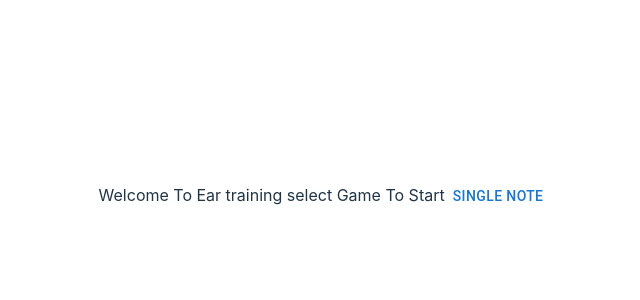
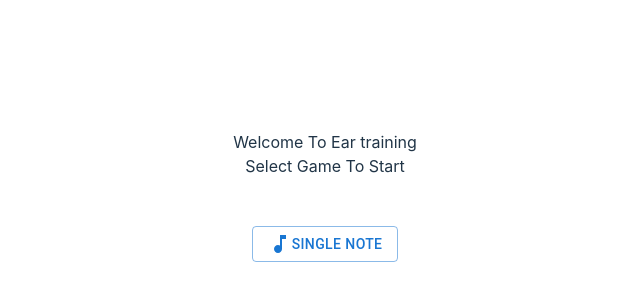
Before and after one commit to jonathanAK/sounds, a React (Vite) app: page / in a window 1280 px wide. Shown: the part 204-504 px from the top of the page, without its empty margins (315-955 px from the left). Built offline with nearby package versions, Linux system fonts and the light colour scheme; no server answers.

Commit message:
added loading phase

```diff
--- a/package.json
+++ b/package.json
@@ -11,6 +11,7 @@
   "dependencies": {
     "@emotion/react": "^11.10.6",
     "@emotion/styled": "^11.10.6",
+    "@mui/icons-material": "^5.11.16",
     "@mui/material": "^5.11.13",
     "jss": "^10.10.0",
     "react": "^18.2.0",
--- a/src/App.jsx
+++ b/src/App.jsx
@@ -1,7 +1,7 @@
 import './App.css';
 import SingleNote from "./pages/singleNote/singleNote.jsx";
 import Start from "./pages/start/start.jsx";
-import {useState} from "react";
+import {useEffect, useState} from "react";
 
 const pages = {
     start: Start,
@@ -9,11 +9,15 @@ const pages = {
 }
 
 function App() {
+    const [soundsLoaded, setSoundsLoaded] = useState(false);
     const [currentPage, setCurrentPage] = useState('start');
     const Page = pages[currentPage];
+
+    useEffect(()=>console.log('sounds loaded: ',soundsLoaded),[soundsLoaded]);
+
   return (
     <div className="App">
-        <Page {...{setCurrentPage}}/>
+        <Page {...{soundsLoaded, setCurrentPage, setSoundsLoaded}}/>
     </div>
   )
 }
--- a/src/pages/singleNote/components/setting/singleNoteSettings.jsx
+++ b/src/pages/singleNote/components/setting/singleNoteSettings.jsx
@@ -14,7 +14,8 @@ function SingleNoteSettings({
                                 octave,
                                 setOctave,
                                 noRepeat,
-                                setNoRepeat
+                                setNoRepeat,
+                                soundsLoaded
                             }) {
     useEffect(() => {
         setPlayableDegrees([1, 3, 5])
@@ -67,7 +68,7 @@ function SingleNoteSettings({
                                                               note={note} degree={key + 1} setNotes={setPlayableDegrees}
                                                               selectedNotes={playableDegrees}/>)}
             </div>
-            <Button onClick={startNewGame} variant="outlined" className={classes.startButton}>Start</Button>
+            <Button onClick={startNewGame} disabled={!soundsLoaded} variant="outlined" className={classes.startButton}>{!!soundsLoaded ? 'Start' : 'Loading'}</Button>
         </div>
     )
 }
--- a/src/pages/singleNote/singleNote.jsx
+++ b/src/pages/singleNote/singleNote.jsx
@@ -3,7 +3,7 @@ import SingleNoteSettings from "./components/setting/singleNoteSettings.jsx";
 import SingleNoteGame from "./components/game/singleNoteGame.jsx";
 import {startSound} from "../../services/midi.js";
 
-function SingleNote({setCurrentPage}) {
+function SingleNote({setCurrentPage, soundsLoaded}) {
     const [showSettings, setShowSettings] = useState(true);
     const [scale, setScale] = useState('C');
     const [playableDegrees, setPlayableDegrees] = useState([1,3,5]);
@@ -32,6 +32,7 @@ function SingleNote({setCurrentPage}) {
                 playableDegrees, setPlayableDegrees,
                 noRepeat, setNoRepeat,
                 octave, setOctave,
+                soundsLoaded
             }}
         /> :
         <SingleNoteGame
--- a/src/pages/start/start.jsx
+++ b/src/pages/start/start.jsx
@@ -1,17 +1,25 @@
 import {startSound} from "../../services/midi.js";
 import {Button} from "@mui/material";
+import MusicNoteIcon from '@mui/icons-material/MusicNote';
 
-function StartPage({setCurrentPage}) {
 
+function StartPage({setCurrentPage, setSoundsLoaded}) {
     const startSingleNote =()=>{
-        startSound({});
+        startSound({onLoaded:()=>setSoundsLoaded(true)});
         setCurrentPage('singleNote');
     };
 
     return <div>
         Welcome To Ear training
-        select Game To Start
-        <Button onClick={startSingleNote}>single Note</Button>
+        <br/>
+        Select Game To Start
+        <br/>
+        <br/>
+        <br/>
+        <Button onClick={startSingleNote} variant={"outlined"}>
+            <MusicNoteIcon/>
+            single Note
+        </Button>
     </div>
 }
 
--- a/src/services/midi.js
+++ b/src/services/midi.js
@@ -6,7 +6,7 @@ const sampleUrls = Object.keys(samples.noteMapping).reduce((obj, key) => ({
     ...obj,
     [key]: samples.baseUrl + samples.noteMapping[key]
 }), {})
-new Tone.Buffers(sampleUrls, () => console.log('sounds loaded'))
+new Tone.Buffers(sampleUrls, () => console.log('buffers loaded'))
 Tone.context.lookAhead = 0;
 let synth, polySynth;
 let lastPlay = 0;
@@ -19,7 +19,6 @@ export const startSound = ({onLoaded= ()=>false}) => {
         urls: samples.noteMapping,
         baseUrl: samples.baseUrl,
         onload: () => {
-            console.log('sounds loaded')
             polySynth = new Tone.PolySynth().toDestination();
             onLoaded();
         }
```
Also changed, not shown: 1 other file (tests, documents, lock files or other folders).
